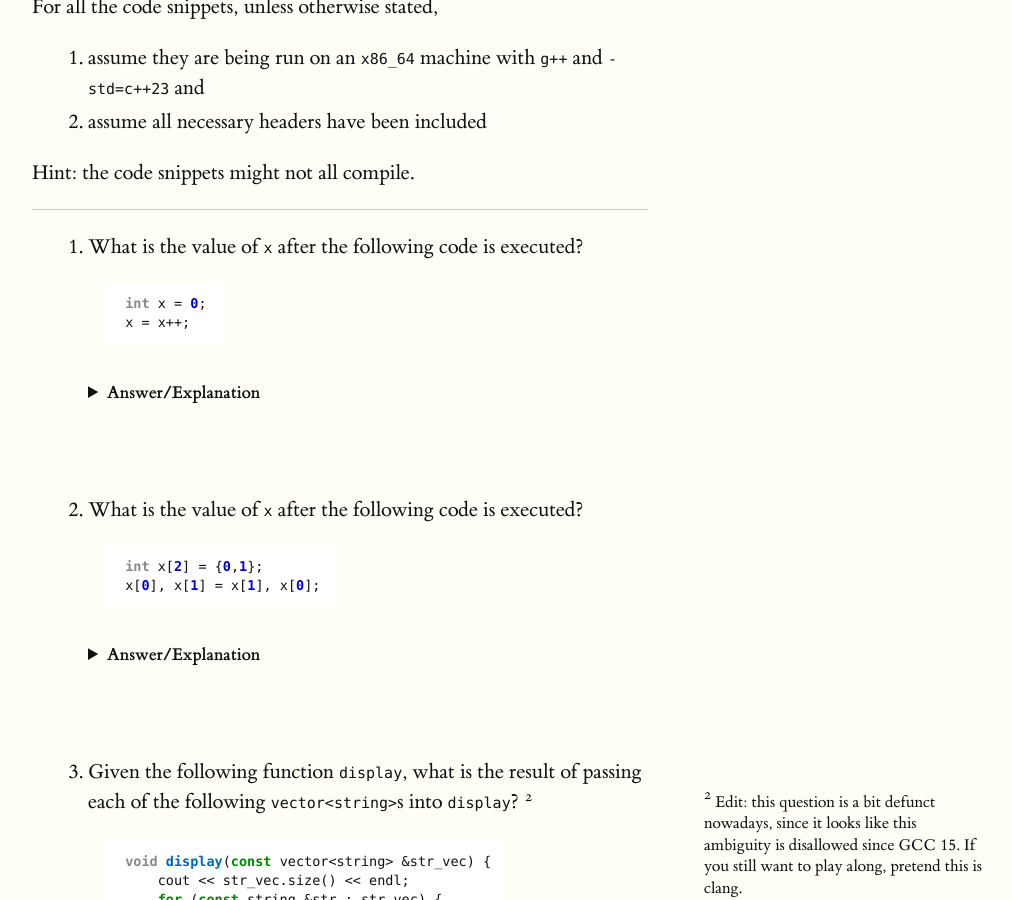
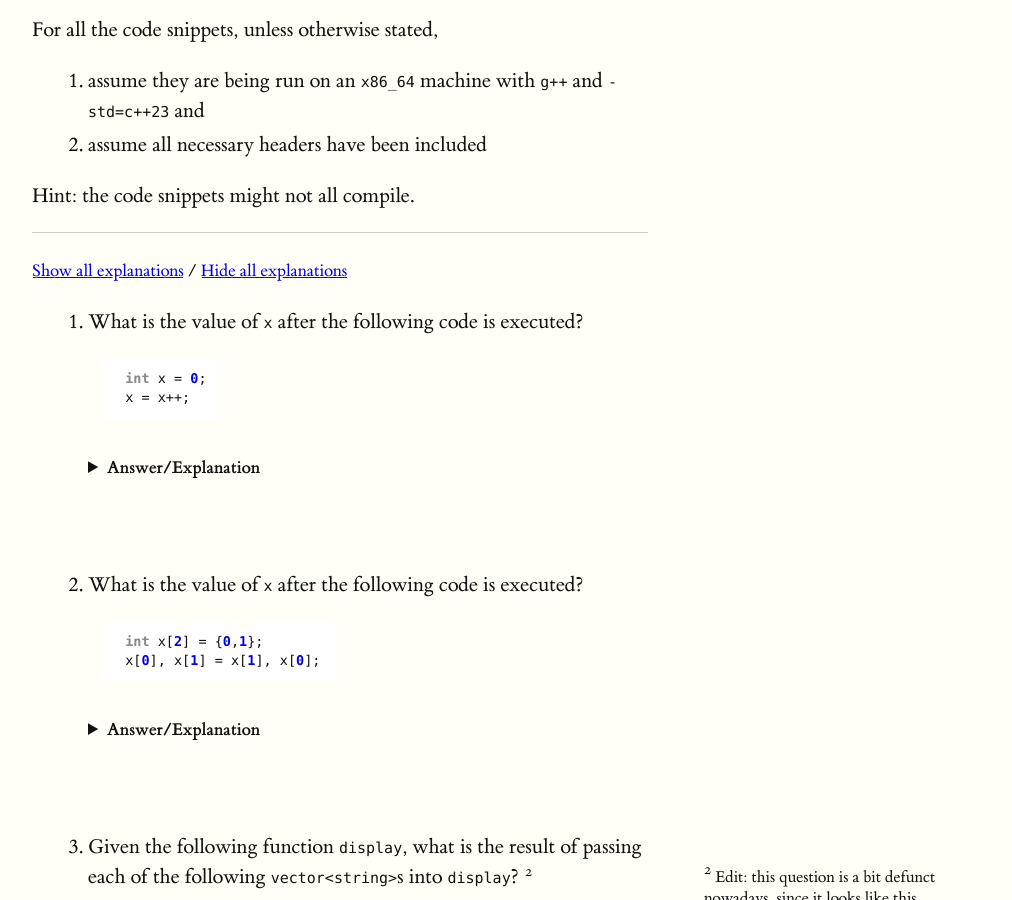
Before and after one commit to katherinemohr/katherinemohr.github.io, a Jekyll site: the page built from _posts/2026-04-20-cpp-quiz.md, in a window 1280 px wide and 900 px high, scrolled down 468 px. Shown: the whole window, without its empty margins (128-1140 px from the left). Built offline with Jekyll 4.4.1, drawn with Linux system fonts in a browser that asks for light colours.

Commit message:
ok now I'm happy and will stop procrastinating

````diff
--- a/_posts/2026-04-20-cpp-quiz.md
+++ b/_posts/2026-04-20-cpp-quiz.md
@@ -9,6 +9,8 @@ hn:
 Last updated: May 1, 2026
 {% sidenote 'updates' "I occasionally ~~shoot myself in the foot~~ think of new questions to add here :)" %}
 
+---
+
 For all the code snippets, unless otherwise stated,
 1. assume they are being run on an `x86_64` machine with `g++` and `-std=c++23` and
 2. assume all necessary headers have been included
@@ -16,6 +18,31 @@ For all the code snippets, unless otherwise stated,
 Hint: the code snippets might not all compile.
 
 ---
+
+<p class="explanation-toggles">
+  <small>
+    <a href="#" id="expand-all">Show all explanations</a> /
+    <a href="#" id="collapse-all">Hide all explanations</a>
+  </small>
+</p>
+
+{% raw %}
+<script>
+document.addEventListener('DOMContentLoaded', function() {
+  const details = document.querySelectorAll('details');
+
+  document.getElementById('expand-all').addEventListener('click', (event) => {
+    event.preventDefault();
+    details.forEach(detail => detail.open = true);
+  });
+
+  document.getElementById('collapse-all').addEventListener('click', (event) => {
+    event.preventDefault();
+    details.forEach(detail => detail.open = false);
+  });
+});
+</script>
+{% endraw %}
 
 1. What is the value of `x` after the following code is executed?
     ```cpp
````
